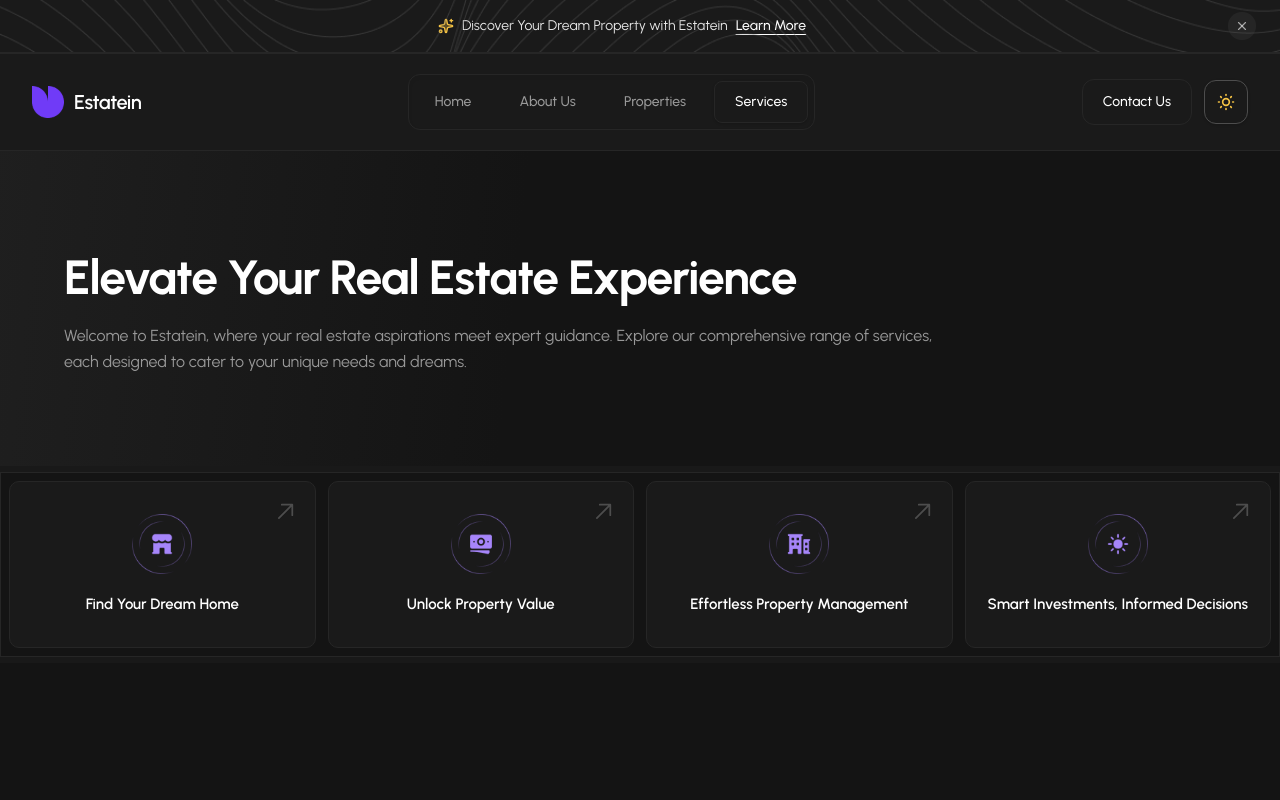
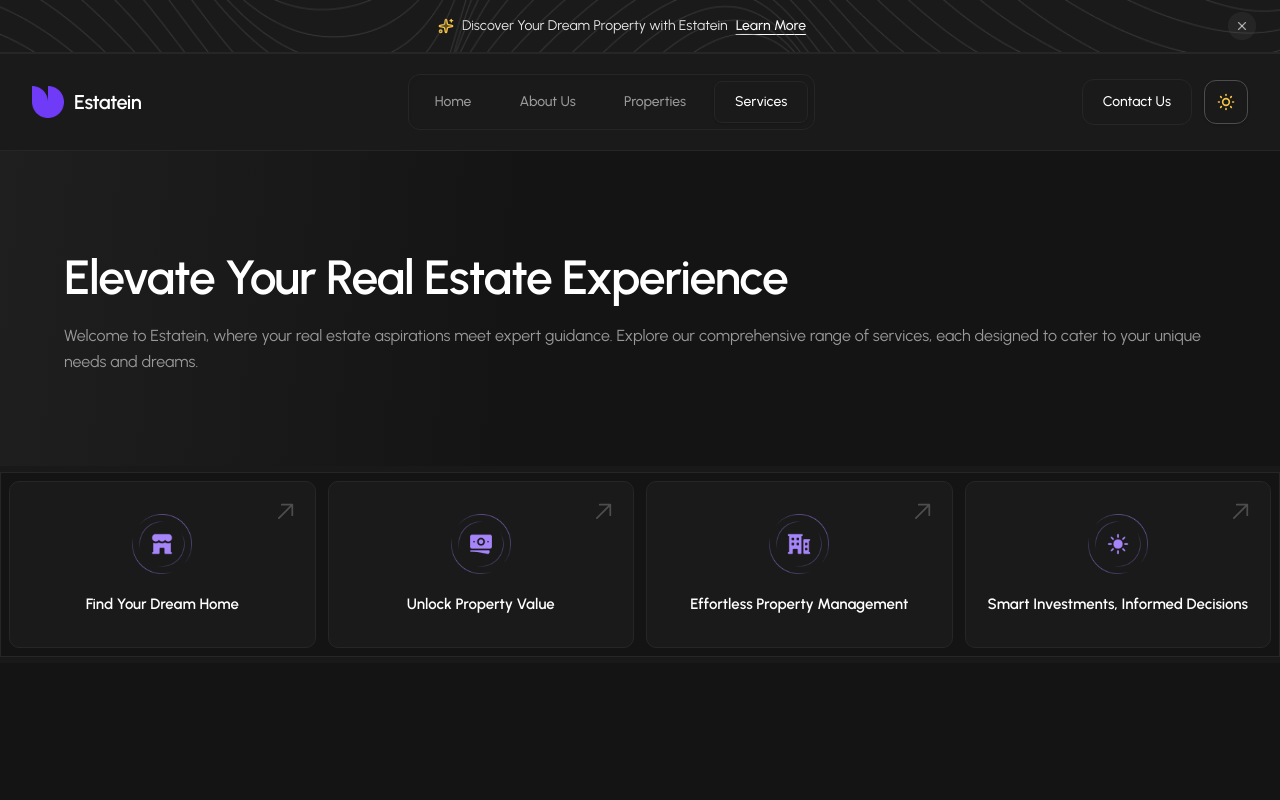
Before and after one commit to marianasijaa-lab/Graduation-Project-Estatein, a React (Vite) app: page /services in a window 1280 px wide. Shown: the top 800 px of the page. Built offline with nearby package versions, Linux system fonts and the light colour scheme.

Commit message:
services page added

```diff
--- a/src/components/PageHero.tsx
+++ b/src/components/PageHero.tsx
@@ -15,10 +15,10 @@ const PageHero: React.FC<PageHeroProps> = ({ title, description, className = ''
       }}
     >
       <div className={`w-full max-w-[1590px] mx-auto px-6 sm:px-10 lg:px-16 pt-16 pb-12 sm:pt-20 sm:pb-14 ${className}`}>
-        <h1 className="text-3xl sm:text-4xl lg:text-5xl font-bold text-white tracking-tight leading-tight mb-4">
+        <h1 className="text-3xl sm:text-4xl lg:text-5xl font-semibold text-white tracking-tight leading-tight mb-4">
           {title}
         </h1>
-        <p className="text-sm sm:text-base font-normal text-gray max-w-4xl leading-relaxed">
+        <p className="text-sm sm:text-base font-normal text-gray leading-relaxed">
           {description}
         </p>
       </div>
```
